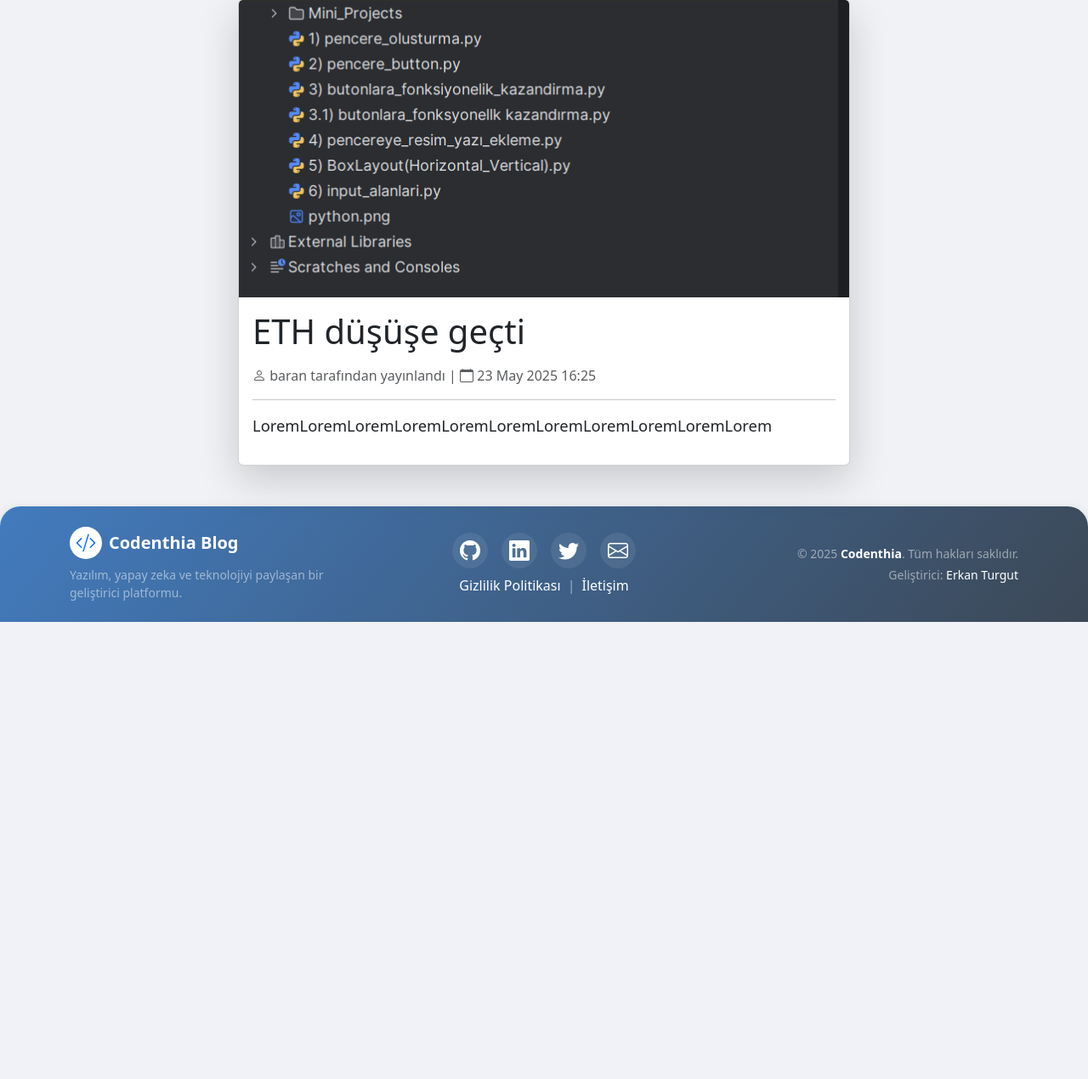
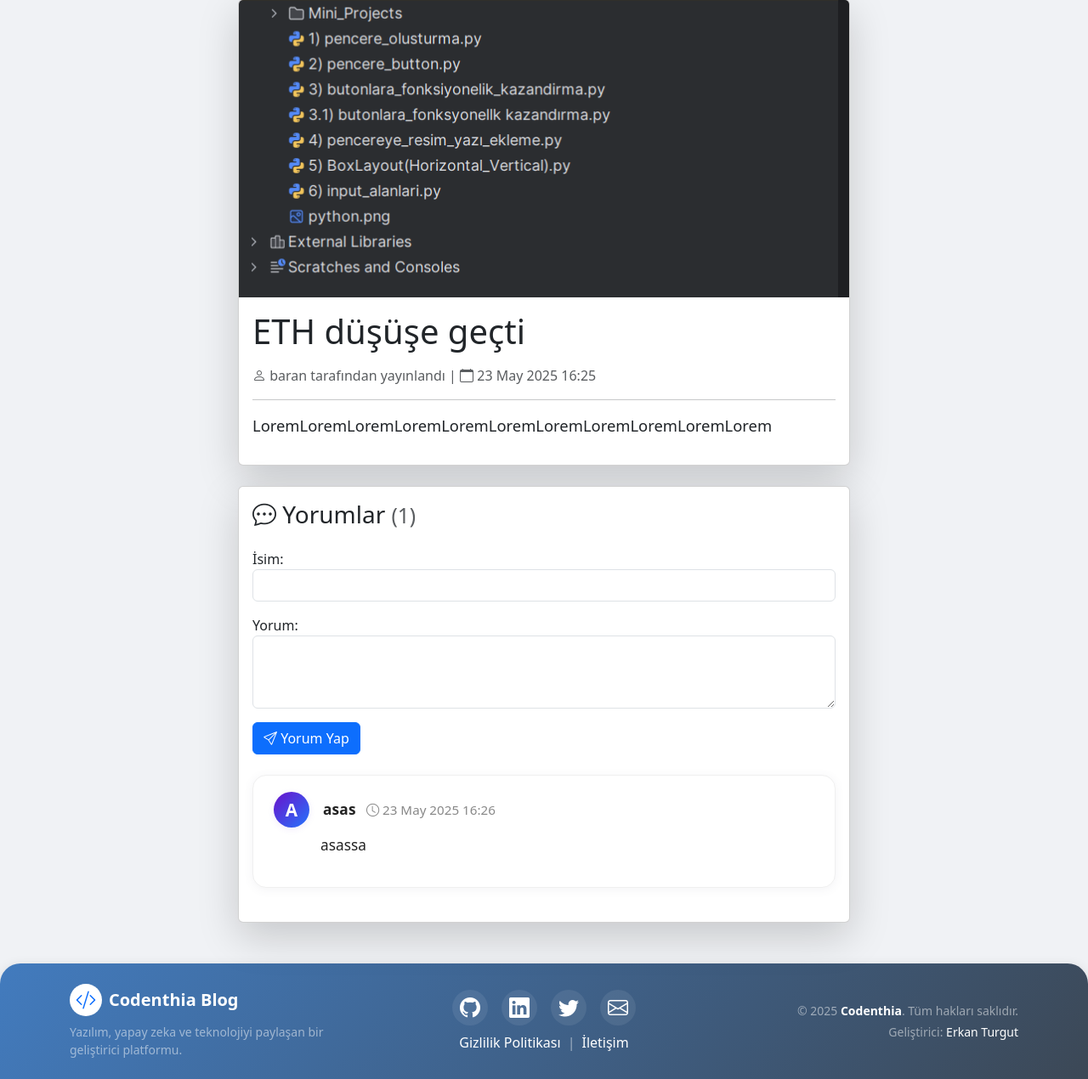
Before and after one commit to Erkan3034/Django, a Django app: page /detail/17 in a window 1280 px wide. Shown: the part 192-1462 px from the top of the page at 85% size. Before the commit the page ends 924 px from the top, so only its background shows below. Run offline with Django 5.2, Linux system fonts and the light colour scheme; data comes from the database, SQL or seed files in the repository; both versions use the stored data as it was after the commit; some libraries are stand-ins or nearby versions.

Commit message:
Add comment functionality to articles: Implement Comment model, forms, and views to allow users to add comments to articles. Update detail template to display comments and enhance user interaction. Modify URLs to include comment submission path.

```diff
--- a/article/admin.py
+++ b/article/admin.py
@@ -2,7 +2,10 @@ from django.contrib import admin
 
 # Register your models here.
 
-from .models import Article
+from .models import Article, Comment
+
+
+admin.site.register(Comment) # admin panelinde Comment modelini görüntülemek/özelleştirmek için kullanılır
 
 @admin.register(Article) # admin panelinde Article modelini görüntülemek/özelleştirmek için kullanılır
 class ArticleAdmin(admin.ModelAdmin): # admin panelinde Article modelini görüntülemek/özelleştirmek için kullanılır
--- a/article/forms.py
+++ b/article/forms.py
@@ -1,5 +1,5 @@
 from django import forms
-from .models import Article
+from .models import Article, Comment
 from ckeditor.widgets import CKEditorWidget
 
 class ArticleForm(forms.ModelForm):
@@ -15,3 +15,16 @@ class ArticleForm(forms.ModelForm):
             'title': forms.TextInput(attrs={'class': 'form-control'}),
             'image': forms.FileInput(attrs={'class': 'form-control'}),
         }
+
+class CommentForm(forms.ModelForm):
+    class Meta:
+        model = Comment
+        fields = ['comment_author', 'comment_content']
+        labels = {
+            'comment_author': 'İsim',
+            'comment_content': 'Yorum',
+        }
+        widgets = {
+            'comment_author': forms.TextInput(attrs={'class': 'form-control'}),
+            'comment_content': forms.Textarea(attrs={'class': 'form-control', 'rows': 3}),
+        }
--- a/article/models.py
+++ b/article/models.py
@@ -11,3 +11,19 @@ class Article(models.Model):
 
     def __str__(self):
         return self.title # Bu kod, yazının başlığını döndürür
+
+    class Meta:
+        ordering = ['-created_date'] # Bu kod, yazıları tarihe göre sıralar
+
+
+class Comment(models.Model):
+    article = models.ForeignKey(Article, on_delete=models.CASCADE, verbose_name="Makale", related_name="comments")
+    comment_author = models.CharField(max_length=50, verbose_name="İsim")
+    comment_content = models.TextField(max_length=200, verbose_name="Yorum")
+    comment_date = models.DateTimeField(auto_now_add=True)
+
+    def __str__(self):
+        return self.comment_content # Bu kod, yorumun içeriğini döndürür
+
+    class Meta:
+        ordering = ['-comment_date'] # Bu kod, yorumları tarihe göre sıralar
--- a/article/urls.py
+++ b/article/urls.py
@@ -15,5 +15,5 @@ urlpatterns = [
     path('detail/<int:id>/', views.detail, name="detail"), # Bu kod, makale detay sayfasını temsil eder ve detail fonksiyonunu çağırır
     path('delete/<int:id>/', views.deleteArticle, name="delete"), # Bu kod, makale silme sayfasını temsil eder ve delete fonksiyonunu çağırır
     path('update/<int:id>/', views.updateArticle, name="update"), # Bu kod, makale güncelleme sayfasını temsil eder ve update fonksiyonunu çağırır
-
+    path('comment/<int:id>', views.addcomment, name="comment"), # Bu kod, yorum ekleme sayfasını temsil eder ve addcomment fonksiyonunu çağırır
 ]
--- a/article/views.py
+++ b/article/views.py
@@ -1,7 +1,7 @@
-from django.shortcuts import render, HttpResponse, redirect, get_object_or_404
-from .forms import ArticleForm
+from django.shortcuts import render, HttpResponse, redirect, get_object_or_404 ,reverse
+from .forms import ArticleForm, CommentForm
 from django.contrib import messages
-from .models import Article
+from .models import Article, Comment # Bu kod, Article ve Comment modellerini import eder
 from django.contrib.auth.decorators import login_required # Bu kod, kullanıcının giriş yapmış olup olmadığını kontrol eder(login_required)
 from django.db import models
 # Create your views here.
@@ -32,9 +32,27 @@ def about(request):
     #return HttpResponse() # Bu kod, makaleler sayfasını temsil eder
 
 #================================================================
-def detail(request, id): # Bu kod, makale detay sayfasını temsil eder ve detail fonksiyonunu çağırır
-    article = get_object_or_404(Article, id=id)  # Bu kod, makaleyi alır ve id'ye göre filtreler eğer id yoksa 404 hatası döner
-    return render(request, 'detail.html', {'article': article})
+def detail(request, id):
+    article = get_object_or_404(Article, id=id)
+    comments = article.comments.all() # Bu kod, makaleye ait tüm yorumları alır
+
+    if request.method == "POST":
+        comment_form = CommentForm(request.POST) # Bu kod, yorum formunu alır
+        if comment_form.is_valid(): # Bu kod, formun geçerli olup olmadığını kontrol eder
+            comment = comment_form.save(commit=False) # Bu kod, yorumu oluşturur
+            comment.article = article # Bu kod, yorumun makalesini belirler
+            comment.save() # Bu kod, yorumu kaydeder
+            messages.success(request, "Yorumunuz başarıyla eklendi.")
+            return redirect("article:detail", id=id )
+    else:
+        comment_form = CommentForm()
+
+    context = {
+        'article': article,
+        'comments': comments, # Bu kod, makaleye ait tüm yorumları alır
+        'comment_form': comment_form,
+    }
+    return render(request, 'detail.html', context)
 
 #================================================================
 def articles(request):
@@ -137,3 +155,16 @@ def profile(request):
 #================================================================
 def privacy(request):
     return render(request, 'privacy-policy.html')
+
+#================================================================
+def addcomment(request, id):
+    article = get_object_or_404(Article, id=id) # makaleyi al
+    if request.method == "POST": # POST isteği varsa
+        comment_form = CommentForm(request.POST) # yorum formunu al
+        if comment_form.is_valid(): # form geçerliyse
+            comment = comment_form.save(commit=False) # yorumu oluştur
+            comment.article = article
+            comment.save()
+            messages.success(request, "Yorumunuz başarıyla eklendi.")
+
+    return redirect(reverse("article:detail", kwargs={"id": id})) #reverse fonksiyonu, URL'i ters çevirir
--- a/templates/detail.html
+++ b/templates/detail.html
@@ -21,7 +21,144 @@
                     </div>
                 </div>
             </div>
+
+            <!-- Yorumlar Bölümü  Start-->
+            <div class="card shadow-lg mt-4">
+                <div class="card-body">
+                    <h3 class="card-title mb-4">
+                        <i class="bi bi-chat-dots"></i> Yorumlar
+                        <small class="text-muted">({{ comments.count }})</small>
+                    </h3>
+
+                    <!-- Yorum Formu -->
+                    <form method="post" class="mb-4" action="{% url 'article:comment' article.id %}">
+                        {% csrf_token %}
+                        <div class="mb-3">
+                            {{ comment_form.comment_author.label_tag }} {{ comment_form.comment_author }}
+                            <!-- Bu kod, yorum yapan kişinin adını alır -->
+                        </div>
+                        <div class="mb-3">
+                            {{ comment_form.comment_content.label_tag }} {{ comment_form.comment_content }}
+                            <!-- Bu kod, yorumun içeriğini alır -->
+                        </div>
+                        <button type="submit" class="btn btn-primary">
+                            <i class="bi bi-send"></i> Yorum Yap
+                        </button>
+                    </form>
+
+                    <!-- Mevcut Yorumlar -->
+                    {% if comments %} {% for comment in comments %}
+                    <div class="comment-card mb-4">
+                        <div class="d-flex align-items-center mb-2">
+                            <div class="comment-avatar me-3">
+                                <span>
+                                    {% if comment.comment_author %}
+                                        {{ comment.comment_author|first|upper }} <!-- Bu kod, yorum yapan kişinin adının ilk harfini alır -->
+                                    {% else %}
+                                        <i class="bi bi-person"></i>
+                                    {% endif %}
+                                </span>
+                            </div>
+                            <div class="flex-grow-1">
+                                <span class="comment-author">{{ comment.comment_author }}</span>
+                                <span class="comment-date ms-2">
+                                    <i class="bi bi-clock"></i> {{ comment.comment_date|date:"d M Y H:i" }}
+                                </span>
+                            </div>
+                        </div>
+                        <div class="comment-content">
+                            {{ comment.comment_content|linebreaks }}
+                        </div>
+                    </div>
+                    {% endfor %} {% else %}
+                    <!-- Bu kod, yorum yapılmamışsa yorum yapılması için bir mesaj gösterir -->
+                    <div class="text-center py-4">
+                        <i class="bi bi-chat-square-text display-4 text-muted mb-3"></i>
+                        <p class="text-muted mb-0">Henüz yorum yapılmamış. İlk yorumu siz yapın!</p>
+                    </div>
+                    {% endif %}
+                </div>
+            </div>
+
+            <!-- Yorumlar Bölümü Sonu-->
         </div>
     </div>
 </article>
+
+<style>
+    .avatar {
+        min-width: 36px;
+        min-height: 36px;
+        font-weight: bold;
+        background: linear-gradient(135deg, #6a11cb 0%, #2575fc 100%);
+    }
+
+    .list-group-item {
+        background: #f8f9fa;
+        border-radius: 8px;
+        margin-bottom: 10px;
+    }
+
+    .comment-card {
+        background: #fff;
+        border-radius: 16px;
+        box-shadow: 0 2px 12px rgba(80, 80, 120, 0.07);
+        padding: 1.2rem 1.5rem;
+        transition: box-shadow 0.2s;
+        border: 1px solid #f0f0f0;
+    }
+
+    .comment-card:hover {
+        box-shadow: 0 4px 24px rgba(80, 80, 120, 0.13);
+    }
+
+    .comment-avatar {
+        width: 42px;
+        height: 42px;
+        background: linear-gradient(135deg, #6a11cb 0%, #2575fc 100%);
+        color: #fff;
+        font-weight: 600;
+        font-size: 1.3rem;
+        border-radius: 50%;
+        display: flex;
+        align-items: center;
+        justify-content: center;
+        box-shadow: 0 2px 8px rgba(106, 17, 203, 0.08);
+    }
+
+    .comment-author {
+        font-weight: 600;
+        font-size: 1.08rem;
+        color: #222;
+        letter-spacing: 0.01em;
+    }
+
+    .comment-date {
+        font-size: 0.95rem;
+        color: #888;
+        font-weight: 400;
+    }
+
+    .comment-content {
+        margin-left: 55px;
+        margin-top: 0.2rem;
+        font-size: 1.08rem;
+        color: #222;
+        word-break: break-word;
+    }
+
+    @media (max-width: 600px) {
+        .comment-card {
+            padding: 1rem;
+        }
+        .comment-content {
+            margin-left: 0;
+        }
+        .comment-avatar {
+            width: 36px;
+            height: 36px;
+            font-size: 1.1rem;
+        }
+    }
+</style>
 {% endblock %}
```
Also changed, not shown: article/migrations/0004_alter_article_content_comment.py (added), article/migrations/0005_alter_article_options.py (added), db.sqlite3, media/article_images/Ekran_görüntüsü_2025-04-12_143351.png (added).
